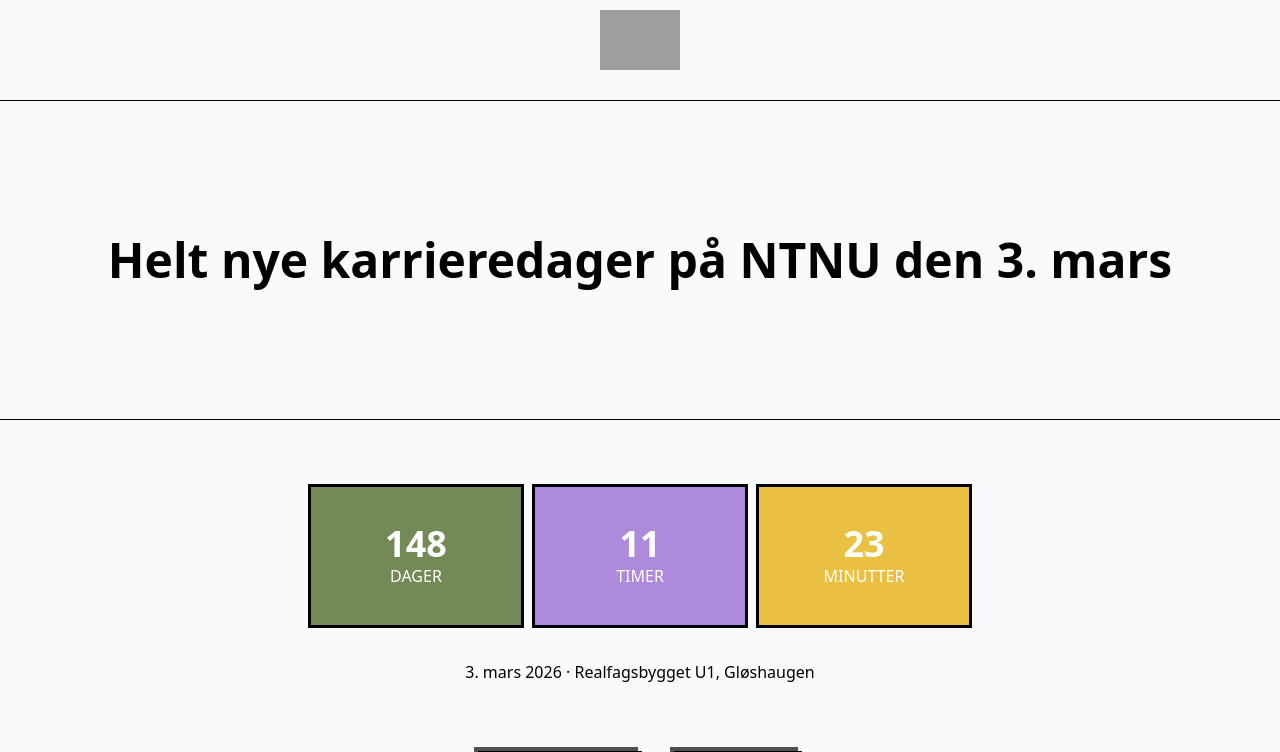
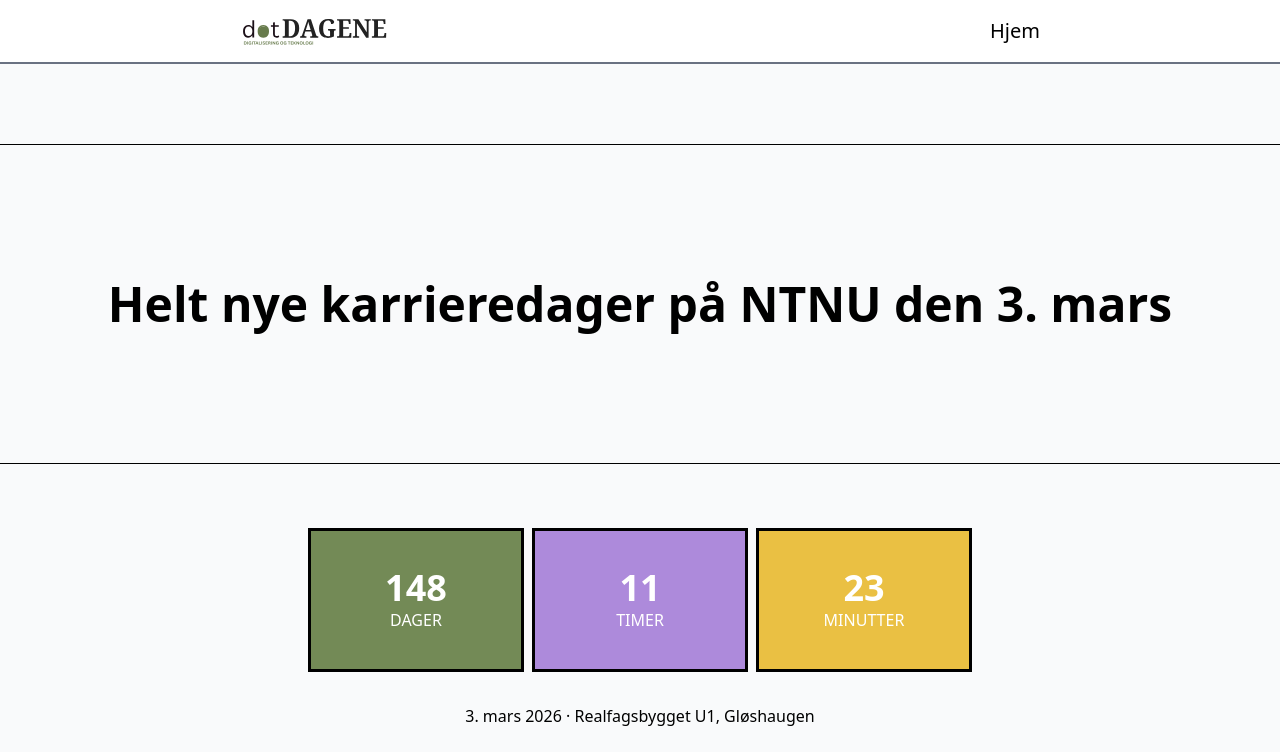
Before and after one commit to appKom/conchiglie-web, a React (Vite) app in the folder frontend/: page / in a window 1280 px wide. Shown: the top 752 px of the page. Built offline with nearby package versions, Linux system fonts and the light colour scheme; grey boxes are pictures that could not be loaded.

Commit message:
feat: implement header

```diff
--- a/frontend/src/components/Header.tsx
+++ /dev/null
@@ -1,10 +0,0 @@
-import logo from '../assets/logo.png';
-
-export const Header = () => {
-  return (
-    <div className="bg-dotbackground relative z-20 flex h-20 items-center justify-center">
-      {/* Endre på LOGO */}
-      <img className="h-15" src={logo} alt="" />
-    </div>
-  );
-};
--- /dev/null
+++ b/frontend/src/components/Header/Dropdown.tsx
@@ -0,0 +1,45 @@
+import { useEffect, type RefObject } from "react";
+import type { Site } from "../../types";
+import { Link } from "react-router-dom";
+
+interface MenuProps {
+  isOpen: boolean;
+  onClose: () => void;
+  triggerRef: RefObject<HTMLButtonElement | null>;
+  site: Site[]
+}
+
+export const Dropdown = ({
+  isOpen,
+  onClose,
+  site,
+}: MenuProps) => {
+
+  useEffect(() => {
+    const handleKey = (e: KeyboardEvent) => {
+      if (e.key === "Escape") onClose();
+    };
+    if (isOpen) {
+      document.addEventListener("keydown", handleKey);
+    }
+    return () => document.removeEventListener("keydown", handleKey);
+  }, [isOpen, onClose]);
+
+  if (!isOpen) return null;
+
+  return(
+    <nav>
+      {site.map((site) => {
+        return(
+          <Link
+            key={site.href}
+            to={site.href}
+            className="fixed md:hidden w-full flex justify-center z-50 items-center bg-dotgreen gap-3 text-xl p-3 text-black cursor-pointer"
+          >
+            <section>{site.title}</section>
+          </Link>
+        )
+      })}
+    </nav>
+  )
+}
--- /dev/null
+++ b/frontend/src/components/Header/Header.tsx
@@ -0,0 +1,57 @@
+import { Link } from "react-router-dom";
+import Logo from '../../assets/dotDAGENEhovedlogo.svg';
+import { Bars3Icon } from "@heroicons/react/20/solid";
+import type { Site } from "../../types";
+import { Dropdown } from "./Dropdown";
+import { useRef, useState } from "react";
+
+const sites: Site[] = [
+  {
+    title: "Hjem",
+    href: "/"
+  }
+]
+
+export const Header = () => {
+  const [menu, setMenu] = useState(false)
+  const menuicon = useRef<HTMLButtonElement>(null)
+
+  return (
+    <header className="sticky top-0 z-50 bg-white">
+      <section className="flex flex-row justify-between items-center border-b-2 p-4 xl:px-60 border-gray-500 ">
+        <Link to="/">
+          <img src={Logo} alt="Logo" className="w-1/2" />
+        </Link>
+        <button
+          className="w-8 h-8 md:hidden"
+          onClick={() => setMenu((prev) => !prev)}
+          ref={menuicon}
+        >
+          <Bars3Icon/>
+        </button>
+        <nav className="hidden md:block">
+          {sites.map((site) => {
+            return(
+              <Link
+                key={site.href}
+                to={site.href}
+                className="text-xl cursor-pointer hover:text-gray-700"
+              >
+                <section>{site.title}</section>
+              </Link>
+            )
+          })}
+        </nav>
+      </section>
+
+        {/* // Dropdown search menu */}
+        <Dropdown
+          isOpen={menu}
+          onClose={() => setMenu(false)}
+          site={sites}
+          triggerRef={menuicon}
+        />
+    </header>
+  );
+
+};
--- a/frontend/src/pages/ContactFormPage.tsx
+++ b/frontend/src/pages/ContactFormPage.tsx
@@ -202,7 +202,7 @@
 // };
 
 import React, { useState } from 'react';
-import { Header } from '../components/Header';
+import { Header } from '../components/Header/Header';
 import { Button } from '../components/Button';
 
 export const ContactFormPage = () => {
--- a/frontend/src/pages/HomePage.tsx
+++ b/frontend/src/pages/HomePage.tsx
@@ -1,14 +1,13 @@
 import { Footer } from '../components/Footer';
-import { Header } from '../components/Header';
+import { Header } from '../components/Header/Header';
 import { LinkButton } from '../components/LinkButton';
 
 export const HomePage = () => {
   return (
     <>
       <Header/>
-      {/* <nav className="h-16 border-b border-black bg-white"></nav> */}
 
-      <section className="mt-5 flex h-[40vh] items-center justify-center border-y border-black">
+      <section className="mt-20 flex h-[40vh] items-center justify-center border-y border-black">
         <div className="text-5xl font-bold">
           Helt nye karrieredager på NTNU den 3. mars
         </div>
--- /dev/null
+++ b/frontend/src/types.ts
@@ -0,0 +1,4 @@
+export type Site = {
+  title: string;
+  href: string;
+}
```
